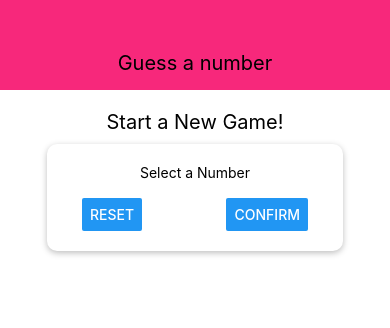
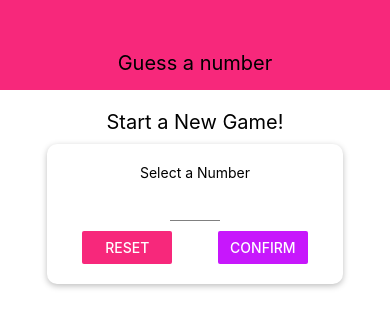
Before and after one commit to purisquiri/rn-guess-a-number, a React Native app: screen / in a window 390 px wide. Shown: the top 328 px of the page. Built offline with nearby package versions, Linux system fonts and the light colour scheme.

Commit message:
card styling, inumeric keyboard not showing on iphone

```diff
--- /dev/null
+++ b/components/Card.js
@@ -0,0 +1,23 @@
+import React from "react";
+import { View, StyleSheet } from "react-native";
+
+const Card = (props) => {
+  return (
+    <View style={{ ...styles.card, ...props.style }}>{props.children}</View>
+  );
+};
+
+const styles = StyleSheet.create({
+  card: {
+    shadowColor: "black",
+    shadowOffset: { width: 0, height: 2 },
+    shadowRadius: 6,
+    shadowOpacity: 0.26,
+    elevation: 5,
+    backgroundColor: "white",
+    padding: 20,
+    borderRadius: 10,
+  },
+});
+
+export default Card;
--- a/components/Header.js
+++ b/components/Header.js
@@ -1,5 +1,7 @@
 import React from "react";
 import { View, Text, StyleSheet } from "react-native";
+
+import Colors from "../constants/colors";
 
 const Header = (props) => {
   return (
@@ -14,7 +16,7 @@
     width: "100%",
     height: 90,
     paddingTop: 36,
-    backgroundColor: "#f7287b",
+    backgroundColor: Colors.primary,
     alignItems: "center",
     justifyContent: "center",
   },
--- /dev/null
+++ b/components/Input.js
@@ -0,0 +1,17 @@
+import React from "react";
+import { TextInput, StyleSheet } from "react-native";
+
+const Input = (props) => {
+  return <TextInput {...props} style={{ ...styles.input, ...props.style }} />;
+};
+
+const styles = StyleSheet.create({
+  input: {
+    height: 30,
+    borderBottomColor: "grey",
+    borderBottomWidth: 1,
+    marginVertical: 10,
+  },
+});
+
+export default Input;
--- /dev/null
+++ b/constants/colors.js
@@ -0,0 +1,4 @@
+export default {
+  primary: "#f7287b",
+  accent: "#c717fc",
+};
--- a/screens/StartGameScreen.js
+++ b/screens/StartGameScreen.js
@@ -1,18 +1,33 @@
 import React from "react";
-import { View, Text, StyleSheet, TextInput, Button } from "react-native";
+import { View, Text, StyleSheet, Button } from "react-native";
+
+import Card from "../components/Card";
+import Colors from "../constants/colors";
+import Input from "../components/Input";
 
 const StartGameScreen = (props) => {
   return (
     <View style={styles.screen}>
       <Text style={styles.title}>Start a New Game!</Text>
-      <View style={styles.inputContainer}>
+      <Card style={styles.inputContainer}>
         <Text>Select a Number</Text>
-        <TextInput />
+        <Input
+          style={styles.input}
+          blurOnSubmit
+          autoCapitalize="none"
+          autoCorrect={false}
+          keyboardType="number-pad"
+          maxLength={2}
+        />
         <View style={styles.buttonContainer}>
-          <Button title="Reset" onPress={() => {}} />
-          <Button title="Confirm" onPress={() => {}} />
+          <View style={styles.button}>
+            <Button title="Reset" color={Colors.primary} onPress={() => {}} />
+          </View>
+          <View style={styles.button}>
+            <Button title="Confirm" color={Colors.accent} onPress={() => {}} />
+          </View>
         </View>
-      </View>
+      </Card>
     </View>
   );
 };
@@ -31,14 +46,6 @@
     width: 300,
     maxWidth: "80%",
     alignItems: "center",
-    shadowColor: "black",
-    shadowOffset: { width: 0, height: 2 },
-    shadowRadius: 6,
-    shadowOpacity: 0.26,
-    elevation: 5,
-    backgroundColor: "white",
-    padding: 20,
-    borderRadius: 10,
   },
   buttonContainer: {
     flexDirection: "row",
@@ -46,6 +53,13 @@
     justifyContent: "space-between",
     paddingHorizontal: 15,
   },
+  button: {
+    width: "40%",
+  },
+  input: {
+    width: 50,
+    textAlign: "center",
+  },
 });
 
 export default StartGameScreen;
```
